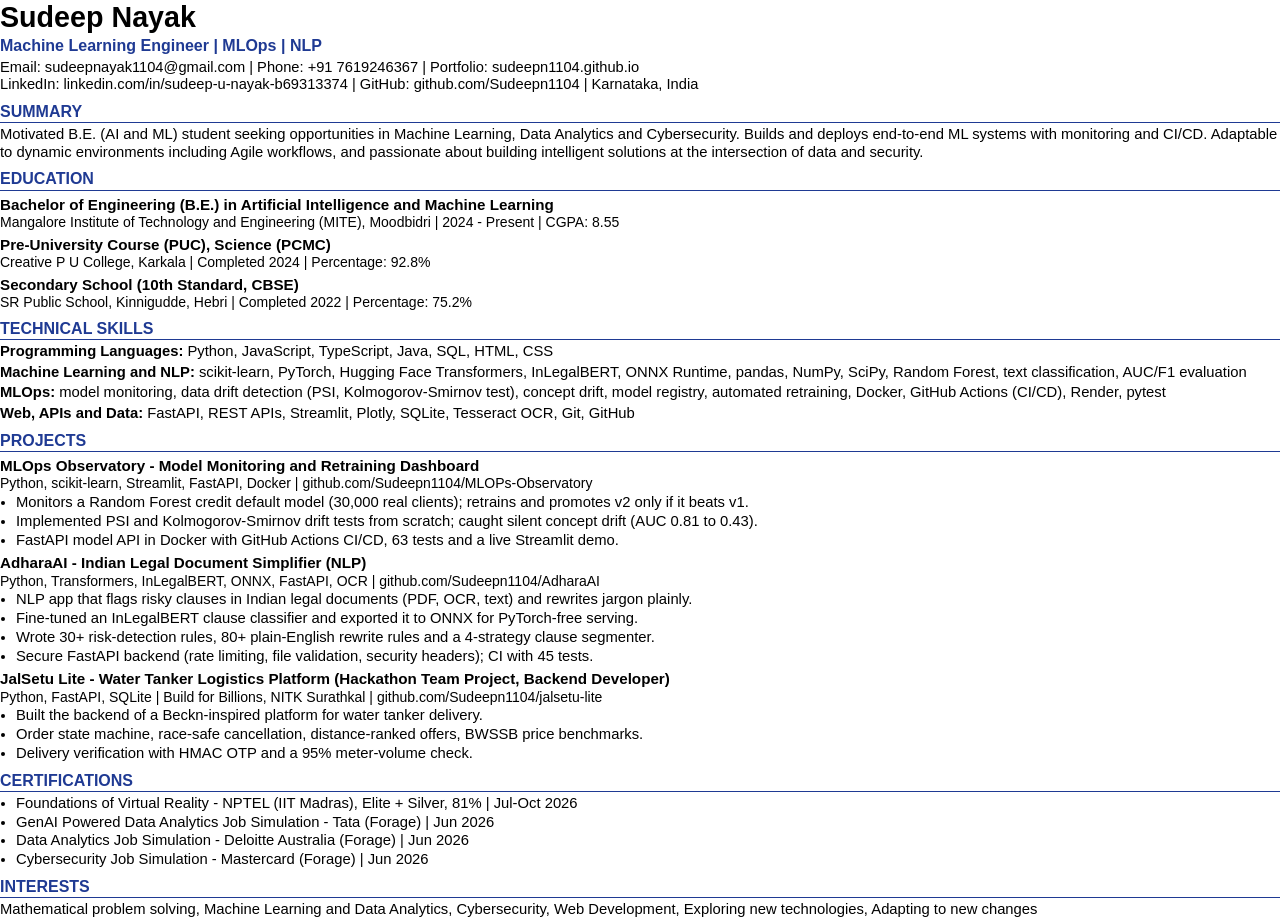
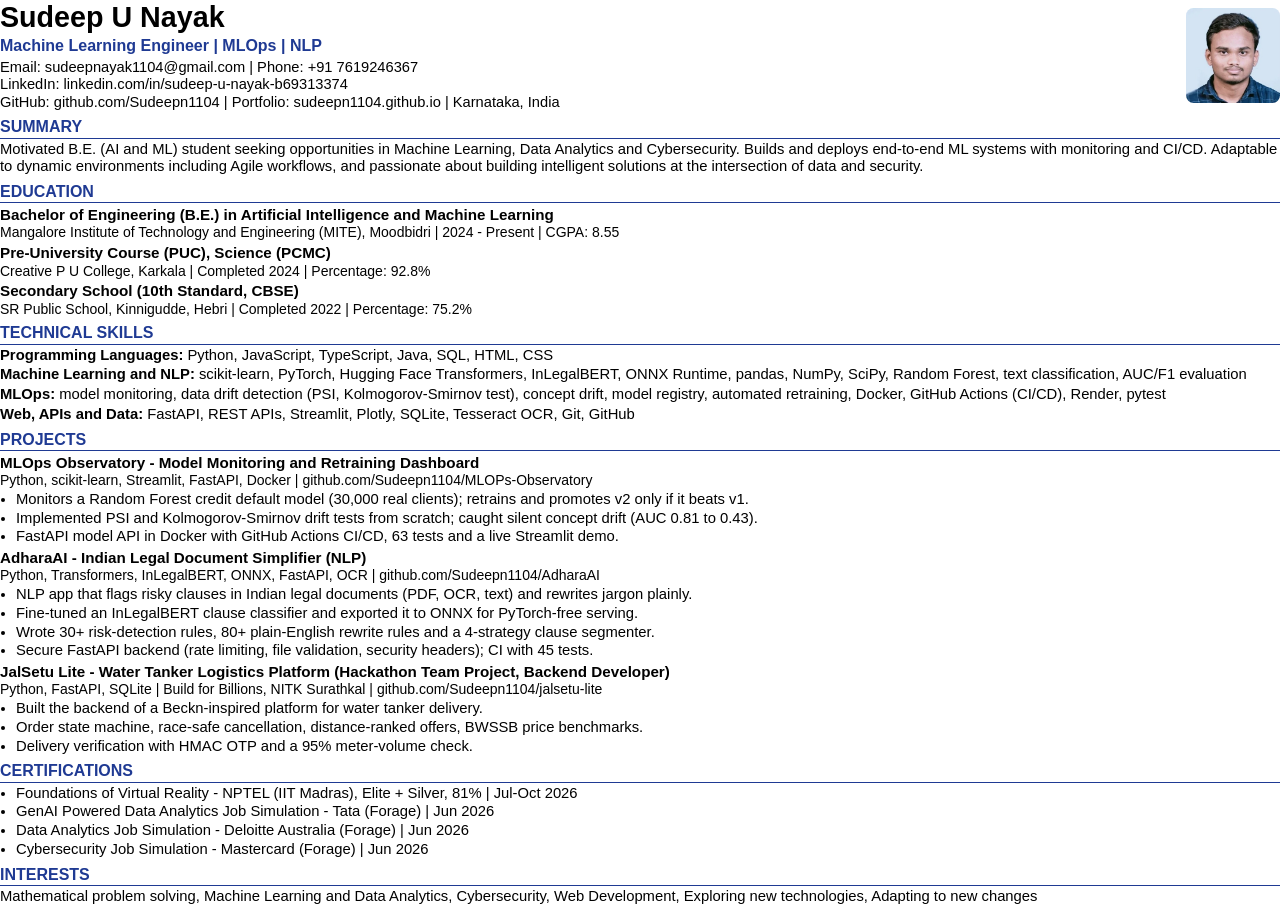
Before and after one commit to Sudeepn1104/MLOPs-Demo, a plain HTML site: page portfolio/resume.html in a window 1280 px wide. Drawn offline with Linux system fonts and the light colour scheme.

Commit message:
Resume: add small profile photo beside the header
Co-Authored-By: Claude Opus 5.5 <noreply@anthropic.com>
Claude-Session: https://claude.ai/code/session_019SSPnpM86e8McZfEHf2tUT

```diff
--- a/portfolio/resume.html
+++ b/portfolio/resume.html
@@ -7,27 +7,35 @@
 <!-- ATS-friendly: one column, standard fonts (no web fonts), real text,
      standard section headings, no tables/columns/icons, reading order = visual order. -->
 <style>
-  @page { size: A4; margin: 9mm 12mm; }
+  @page { size: A4; margin: 8mm 12mm 7mm; }
   body { margin: 0; font: 11.1pt/1.2 Arial, "Liberation Sans", Helvetica, sans-serif; color: #000; }
   a { color: #000; text-decoration: none; }
   h1 { font-size: 21.5pt; margin: 0 0 2px; }
   .headline { font-size: 12pt; font-weight: bold; color: #1f3a93; margin: 0 0 3px; }
   .contact { font-size: 11pt; margin: 0; }
-  h2 { font-size: 12pt; font-weight: bold; color: #1f3a93; margin: 8px 0 3px; padding-bottom: 1px; border-bottom: 1px solid #1f3a93; }
-  h3 { font-size: 11.4pt; font-weight: bold; margin: 5px 0 0; }
-  p { margin: 0 0 3px; }
+  h2 { font-size: 12pt; font-weight: bold; color: #1f3a93; margin: 6px 0 2px; padding-bottom: 1px; border-bottom: 1px solid #1f3a93; }
+  h3 { font-size: 11.4pt; font-weight: bold; margin: 3px 0 0; }
+  p { margin: 0 0 2px; }
   .sub { font-size: 10.5pt; margin: 0 0 1px; }
   ul { margin: 2px 0 0; padding-left: 16px; }
   li { margin-bottom: 1px; }
   .url { white-space: nowrap; }
+  .head { display: flex; justify-content: space-between; align-items: center; gap: 14px; }
+  .photo { width: 25mm; height: 25mm; object-fit: cover; border-radius: 2mm; flex: none; }
 </style>
 </head>
 <body>
 
-<h1>Sudeep Nayak</h1>
+<div class="head">
+<div>
+<h1>Sudeep U Nayak</h1>
 <p class="headline">Machine Learning Engineer | MLOps | NLP</p>
-<p class="contact">Email: <a href="mailto:sudeepnayak1104@gmail.com">sudeepnayak1104@gmail.com</a> | Phone: +91 7619246367 | Portfolio: <a href="https://sudeepn1104.github.io">sudeepn1104.github.io</a></p>
-<p class="contact">LinkedIn: <a href="https://www.linkedin.com/in/sudeep-u-nayak-b69313374/">linkedin.com/in/sudeep-u-nayak-b69313374</a> | GitHub: <a href="https://github.com/Sudeepn1104">github.com/Sudeepn1104</a> | Karnataka, India</p>
+<p class="contact">Email: <a href="mailto:sudeepnayak1104@gmail.com">sudeepnayak1104@gmail.com</a> | Phone: +91 7619246367</p>
+<p class="contact">LinkedIn: <a href="https://www.linkedin.com/in/sudeep-u-nayak-b69313374/">linkedin.com/in/sudeep-u-nayak-b69313374</a></p>
+<p class="contact">GitHub: <a href="https://github.com/Sudeepn1104">github.com/Sudeepn1104</a> | Portfolio: <a href="https://sudeepn1104.github.io">sudeepn1104.github.io</a> | Karnataka, India</p>
+</div>
+<img class="photo" src="profile.jpg" alt="Sudeep U Nayak">
+</div>
 
 <h2>SUMMARY</h2>
 <p>Motivated B.E. (AI and ML) student seeking opportunities in Machine Learning, Data Analytics and Cybersecurity. Builds and deploys end-to-end ML systems with monitoring and CI/CD. Adaptable to dynamic environments including Agile workflows, and passionate about building intelligent solutions at the intersection of data and security.</p>
```
Also changed, not shown: 1 other file.
